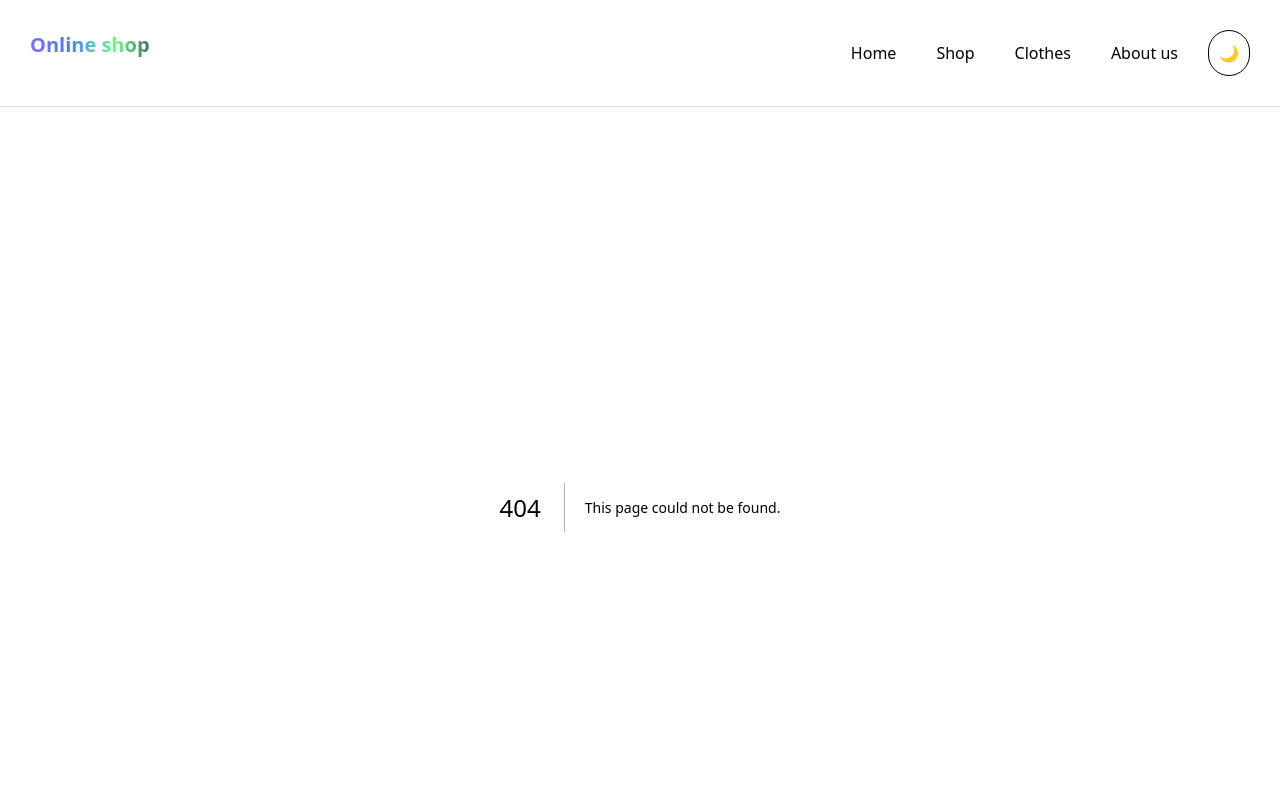
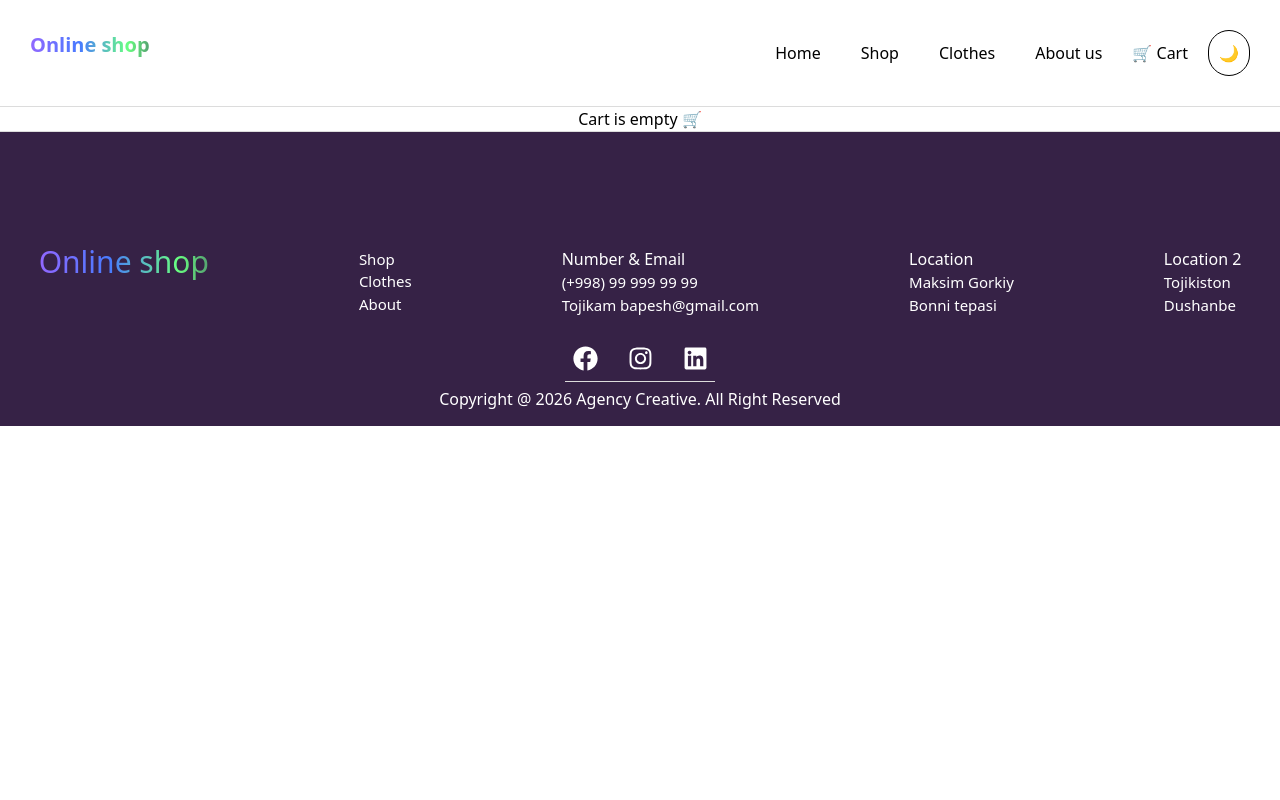
Before and after one commit to gitacc129-commits/demo-day, a Next.js app: page /cart in a window 1280 px wide. Before the commit this address had no page. Shown: the top 800 px of the page. Built offline with nearby package versions, Linux system fonts and the light colour scheme.

Commit message:
2-3 ta funksiyalar qoshildi

```diff
--- /dev/null
+++ b/app/Cart-Context/page.jsx
@@ -0,0 +1,22 @@
+"use client";
+import { createContext, useContext, useState } from "react";
+
+const CartContext = createContext();
+
+export function CartProvider({ children }) {
+  const [cart, setCart] = useState([]);
+
+  function addToCart(item) {
+    setCart([...cart, item]);
+  }
+
+  return (
+    <CartContext.Provider value={{ cart, addToCart }}>
+      {children}
+    </CartContext.Provider>
+  );
+}
+
+export function useCart() {
+  return useContext(CartContext);
+}
--- a/app/Clothes/page.jsx
+++ b/app/Clothes/page.jsx
@@ -30,7 +30,7 @@ function Contact() {
           <h1>{clothes.description}</h1>
           <h3>{clothes.price}</h3>
           <button onClick={touched} className={cs.btn}>
-            Buy now
+            Buy nows
           </button>
         </div>
       ))}
--- /dev/null
+++ b/app/cart/page.jsx
@@ -0,0 +1,32 @@
+"use client";
+import { useCart } from "../Cart-Context/page";
+import sh from "../shop/shop.module.css";
+
+export default function CartPage() {
+  const { cart } = useCart();
+
+  function order() {
+    alert("Buyurtma Muvafaqqiyatli amalga oshirildi ✅");
+  }
+
+  if (cart.length === 0) {
+    return <h2 style={{ textAlign: "center" }}>Cart is empty 🛒</h2>;
+  }
+
+  return (
+    <div className={sh.ll}>
+      {cart.map((item, index) => (
+        <div key={index} className={sh.card}>
+          <img className={sh.img} src={item.image} alt="" />
+          <h1>{item.title}</h1>
+          <p>{item.description}</p>
+          <h1>{item.price}</h1>
+
+          <button onClick={order} className={sh.btn}>
+            Order now
+          </button>
+        </div>
+      ))}
+    </div>
+  );
+}
--- a/app/globals.css
+++ b/app/globals.css
@@ -4,25 +4,81 @@
   display: flex;
   justify-content: center;
   align-items: center;
-  h1 {
-    text-align: center;
-    font-size: 40px;
-    font-weight: bold;
-  }
+  gap: 150px;
+  padding: 40px;
+  border-bottom: 1px solid grey;
+}
+
+.wl > div {
+  max-width: 550px;
+}
+
+.wl h1 {
+  font-size: 42px;
+  font-weight: bold;
+  margin-bottom: 15px;
+}
+
+.wl p {
+  font-size: 18px;
+  color: #555;
+  margin-bottom: 20px;
 }
 
 .img {
   width: 450px;
   height: 450px;
   border-radius: 20px;
+  object-fit: cover;
 }
 
-.db {
+.dd {
+  padding: 40px;
+}
+
+.dd h1 {
+  text-align: center;
+  margin-bottom: 30px;
+  font-size: 2.2rem;
+  color: #333;
+  letter-spacing: 1px;
+}
+
+.card {
+  display: flex;
+  width: 260px;
+  margin: 15px;
+  border-radius: 16px;
+  box-shadow: 0 10px 25px rgba(0, 0, 0, 0.12);
+  cursor: pointer;
+}
+
+.card-dady {
   display: flex;
   justify-content: center;
   align-items: center;
-  border-bottom: 1px solid gainsboro;
-  gap: 400px;
+  gap: 20px;
+}
+
+.h11 {
+  text-align: center;
+  font: bold;
+  font-size: 30px;
+  margin: 8px;
+}
+
+.images {
+  width: 250px;
+  height: 250px;
+}
+.fh {
+  color: #000000;
+  font-size: 20px;
+}
+
+.fp {
+  color: black;
+  font-size: 15px;
 }
 
 .p {
@@ -53,28 +109,9 @@
   border-radius: 19px;
 }
 
-.stage2 {
-  display: flex;
-  padding: 30px 30px;
-  justify-content: center;
-  align-items: center;
-  gap: 200px;
-  border-bottom: 1px solid gainsboro;
-  margin-bottom: 150px;
-  h1 {
-    font-size: 40px;
-    font-weight: bolder;
-  }
-
-  P {
-    font-size: 20px;
-  }
+.st2 {
+  border-bottom: 1px solid grey;
 }
-
-.rd {
-  display: flex;
-}
-
 .stage3 {
   display: flex;
   justify-content: center;
--- a/app/i18.js
+++ /dev/null
@@ -1,28 +0,0 @@
-"use client";
-import i18n from "i18next";
-import { initReactI18next } from "react-i18next";
-
-const resources = {
-  uz: {
-    translation: {
-      "Home harromi":
-        " Mahalliy bozoringiz, <br /> tez va oson yetkazib beriladi.",
-    },
-  },
-  ru: {
-    translation: {
-      "Home page": "Ваш местный рынок, <br /> быстрая и удобная доставка.",
-    },
-  },
-};
-
-i18n.use(initReactI18next).init({
-  resources,
-  lng: "uz",
-
-  interpolation: {
-    escapeValue: false,
-  },
-});
-
-export default i18n;
--- a/app/layout.jsx
+++ b/app/layout.jsx
@@ -1,9 +1,9 @@
 import { Geist, Geist_Mono } from "next/font/google";
 import "./globals.css";
-import "./i18.js";
 import { ThemeProvider } from "./ThemeContext/page";
 import Footer from "@/footer/page";
 import Navbar from "@/navbar/page";
+import { CartProvider } from "./Cart-Context/page";
 
 const geistSans = Geist({
   variable: "--font-geist-sans",
@@ -28,9 +28,11 @@ export default function RootLayout({ children }) {
       >
         {" "}
         <ThemeProvider>
-          {<Navbar />}
-          {children}
-          <Footer />
+          <CartProvider>
+            {<Navbar />}
+            {children}
+            <Footer />
+          </CartProvider>
         </ThemeProvider>
       </body>
     </html>
--- /dev/null
+++ b/app/page.jsx
@@ -0,0 +1,142 @@
+"use client";
+
+import { useRouter } from "next/navigation";
+import React, { useEffect, useState } from "react";
+
+function Page() {
+  const [future, setFuture] = useState([]);
+
+  const router = useRouter();
+
+  function goShop() {
+    router.push("/shop");
+  }
+
+  async function getfuture() {
+    const res = await fetch("https://b738f4d79f1c934b.mokky.dev/future");
+    const data = await res.json();
+    setFuture(data);
+  }
+
+  useEffect(() => {
+    getfuture();
+  }, []);
+
+  return (
+    <div>
+      <section className="sc">
+        <div className="wl">
+          <div className="text">
+            <h1>Discover Quality Products for Everyday Life</h1>
+            <p>
+              Shop the latest trends with fast delivery, secure payments, and
+              trusted quality.
+            </p>
+
+            <button onClick={goShop} className="btn">
+              Shop now
+            </button>
+          </div>
+
+          <img
+            className="img"
+            src="https://static.nike.com/a/images/f_auto,cs_srgb/w_960,c_limit/5b1a9ccf-1ec8-4e62-958f-5f301b9e851f/what-are-the-best-nike-basketball-shoes.jpg"
+            alt=""
+          />
+        </div>
+      </section>
+
+      <section>
+        <div className="st2">
+          <h1 className="h11">Future Products</h1>
+          <div className="card-dady">
+            {future.map((future) => (
+              <div key={future.id} className="card">
+                <img className="images" src={future.image} alt="" />
+                <h2 className="fh">{future.brand}</h2>
+                <p className="fp">{future.title}</p>
+              </div>
+            ))}
+          </div>
+        </div>
+      </section>
+
+      <section className="py-20">
+        <div className="max-w-7xl mx-auto px-6">
+          {/* Title */}
+          <div className="text-center mb-14">
+            <h2 className="text-3xl md:text-4xl font-bold text-gray-900">
+              Why Choose Our Shop?
+            </h2>
+            <p className="mt-4 text-gray-500 dark:text-gray-400 max-w-xl mx-auto">
+              We provide the best shopping experience with quality products and
+              reliable service.
+            </p>
+          </div>
+
+          {/* Cards */}
+          <div className="grid grid-cols-1 sm:grid-cols-2 lg:grid-cols-4 gap-8">
+            <div className="bg-white dark:bg-gray-800 p-8 rounded-2xl shadow hover:shadow-lg transition">
+              <div className="text-4xl mb-4">🚚</div>
+              <h3 className="text-xl font-semibold text-gray-900 dark:text-white">
+                Fast Delivery
+              </h3>
+              <p className="mt-2 text-gray-500 dark:text-gray-400">
+                Quick and reliable delivery straight to your door.
+              </p>
+            </div>
+
+            <div className="bg-white dark:bg-gray-800 p-8 rounded-2xl shadow hover:shadow-lg transition">
+              <div className="text-4xl mb-4">💳</div>
+              <h3 className="text-xl font-semibold text-gray-900 dark:text-white">
+                Secure Payment
+              </h3>
+              <p className="mt-2 text-gray-500 dark:text-gray-400">
+                Safe and trusted payment methods for every purchase.
+              </p>
+            </div>
+
+            <div className="bg-white dark:bg-gray-800 p-8 rounded-2xl shadow hover:shadow-lg transition">
+              <div className="text-4xl mb-4">⭐</div>
+              <h3 className="text-xl font-semibold text-gray-900 dark:text-white">
+                Quality Products
+              </h3>
+              <p className="mt-2 text-gray-500 dark:text-gray-400">
+                Carefully selected premium products you can trust.
+              </p>
+            </div>
+
+            <div className="bg-white dark:bg-gray-800 p-8 rounded-2xl shadow hover:shadow-lg transition">
+              <div className="text-4xl mb-4">📞</div>
+              <h3 className="text-xl font-semibold text-gray-900 dark:text-white">
+                24/7 Support
+              </h3>
+              <p className="mt-2 text-gray-500 dark:text-gray-400">
+                Our team is always ready to help you anytime.
+              </p>
+            </div>
+          </div>
+        </div>
+      </section>
+
+      <section className="py-16 bg-gradient-to-r from-indigo-600 to-purple-600">
+        <div className="max-w-7xl mx-auto px-6 flex flex-col md:flex-row items-center justify-between text-center md:text-left">
+          <div>
+            <h2 className="text-3xl md:text-4xl font-bold text-white">
+              Limited Time Offer!
+            </h2>
+            <p className="mt-3 text-white/90">
+              Get up to 20% off on selected products.
+            </p>
+          </div>
+
+          <button className="mt-6 md:mt-0 bg-white text-indigo-600 font-semibold px-8 py-3 rounded-full hover:bg-gray-100 transition">
+            Shop Now
+          </button>
+        </div>
+      </section>
+    </div>
+  );
+}
+
+export default Page;
--- a/app/shop/page.jsx
+++ b/app/shop/page.jsx
@@ -1,13 +1,11 @@
 "use client";
 import React, { useEffect, useState } from "react";
 import sh from "./shop.module.css";
+import { useCart } from "../Cart-Context/page";
 
 function Shop() {
   const [shoes, setShoes] = useState([]);
-
-  function touched() {
-    alert("Buyurtma Muvafaqqiyatli amalga oshirildi ✅");
-  }
+  const { addToCart } = useCart();
 
   async function getShoes() {
     const res = await fetch("https://b738f4d79f1c934b.mokky.dev/demop");
@@ -21,14 +19,15 @@ function Shop() {
 
   return (
     <div className={sh.ll}>
-      {shoes.map((shoes) => (
-        <div key={shoes.id} className={sh.card}>
-          <img className={sh.img} src={shoes.image} alt="" />
-          <h1>{shoes.title}</h1>
-          <p>{shoes.description}</p>
-          <h1>{shoes.price}</h1>
-          <button onClick={touched} className={sh.btn}>
-            Buy now
+      {shoes.map((item) => (
+        <div key={item.id} className={sh.card}>
+          <img className={sh.img} src={item.image} alt="" />
+          <h1>{item.title}</h1>
+          <p>{item.description}</p>
+          <h1>{item.price}</h1>
+
+          <button className={sh.btn} onClick={() => addToCart(item)}>
+            Add to cart
           </button>
         </div>
       ))}
--- a/navbar/page.jsx
+++ b/navbar/page.jsx
@@ -4,9 +4,12 @@ import st from "./navbar.module.css";
 import { React } from "react";
 
 import { useTheme } from "@/app/ThemeContext/page";
+import { useCart } from "@/app/Cart-Context/page";
 
 function Navbar() {
   const { dark, toggleTheme } = useTheme();
+
+  const { cart } = useCart();
 
   return (
     <div className={`${st.div} ${dark ? st.dark : ""}`}>
@@ -24,6 +27,7 @@ function Navbar() {
         <li>
           <Link href="/About">About us</Link>
         </li>
+        <Link href="/cart">🛒 Cart</Link>
 
         <button onClick={toggleTheme} className={st.btn}>
           {dark ? "☀️" : "🌙"}
```
Also changed, not shown: app/Clothes/clothes.module.css (+27 -2 lines).
